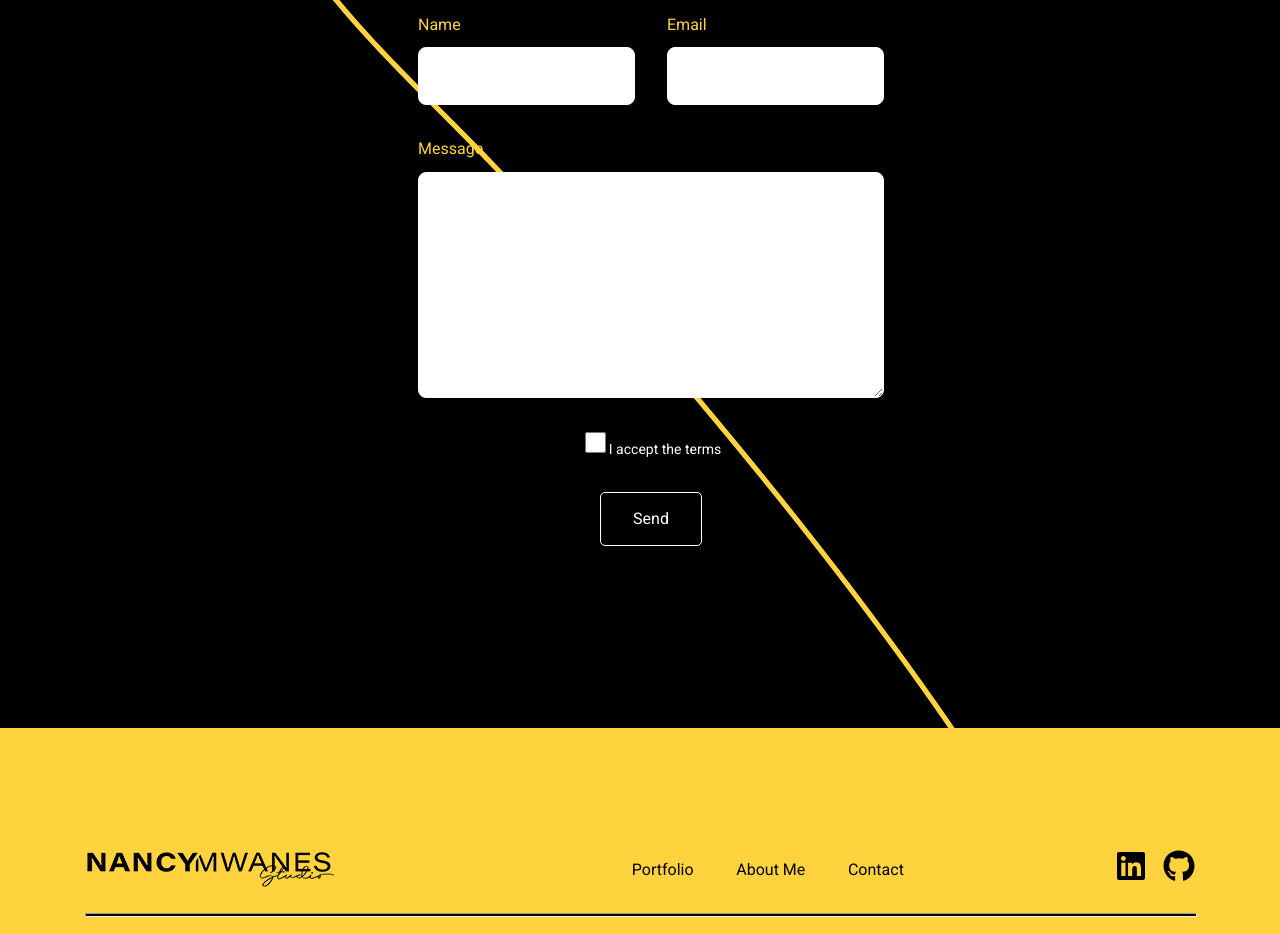
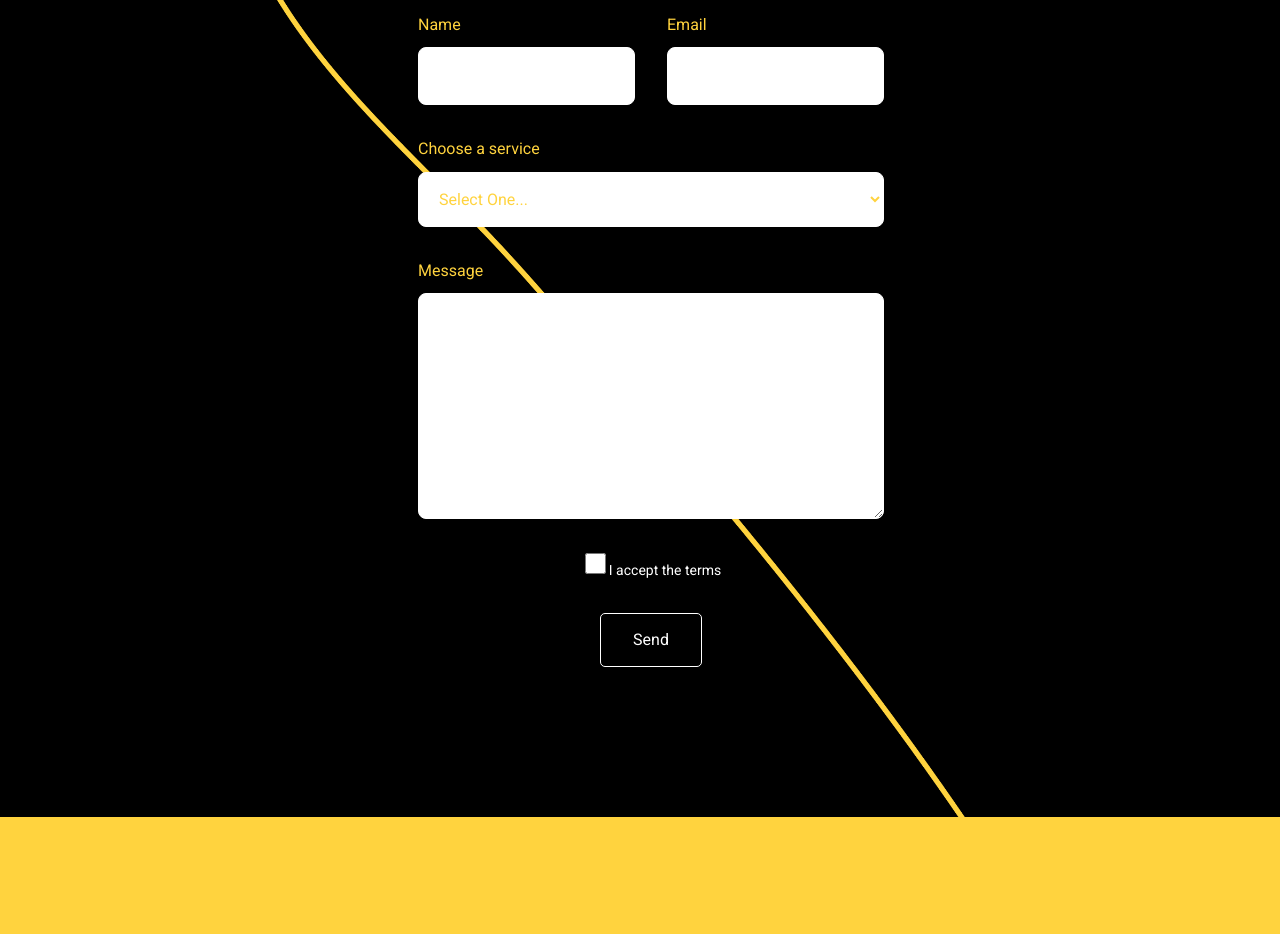
Before and after one commit to nancecode/portfolio, a React (Create React App) app: page / in a window 1280 px wide. Shown: the part 3620-4554 px from the top of the page. Built offline with nearby package versions, Linux system fonts and the light colour scheme.

Commit message:
Nancy Portfolio 2025

```diff
--- a/src/Pages/Home/ContactMe.jsx
+++ b/src/Pages/Home/ContactMe.jsx
@@ -55,6 +55,15 @@ const ContactMe = () => {
             />
           </label>
         </div>
+        <label htmlFor="choose-topic" className="contact-label">
+          <span className="text-md">Choose a service</span>
+          <select id="choose-topic" className="contact-input text-md">
+            <option>Select One...</option>
+            <option>Branding</option>
+            <option>Web Design</option>
+            <option>Web Development</option>
+          </select>
+        </label>
         <label className="contact-label">
           <span className="text-md">Message</span>
           <textarea
```
